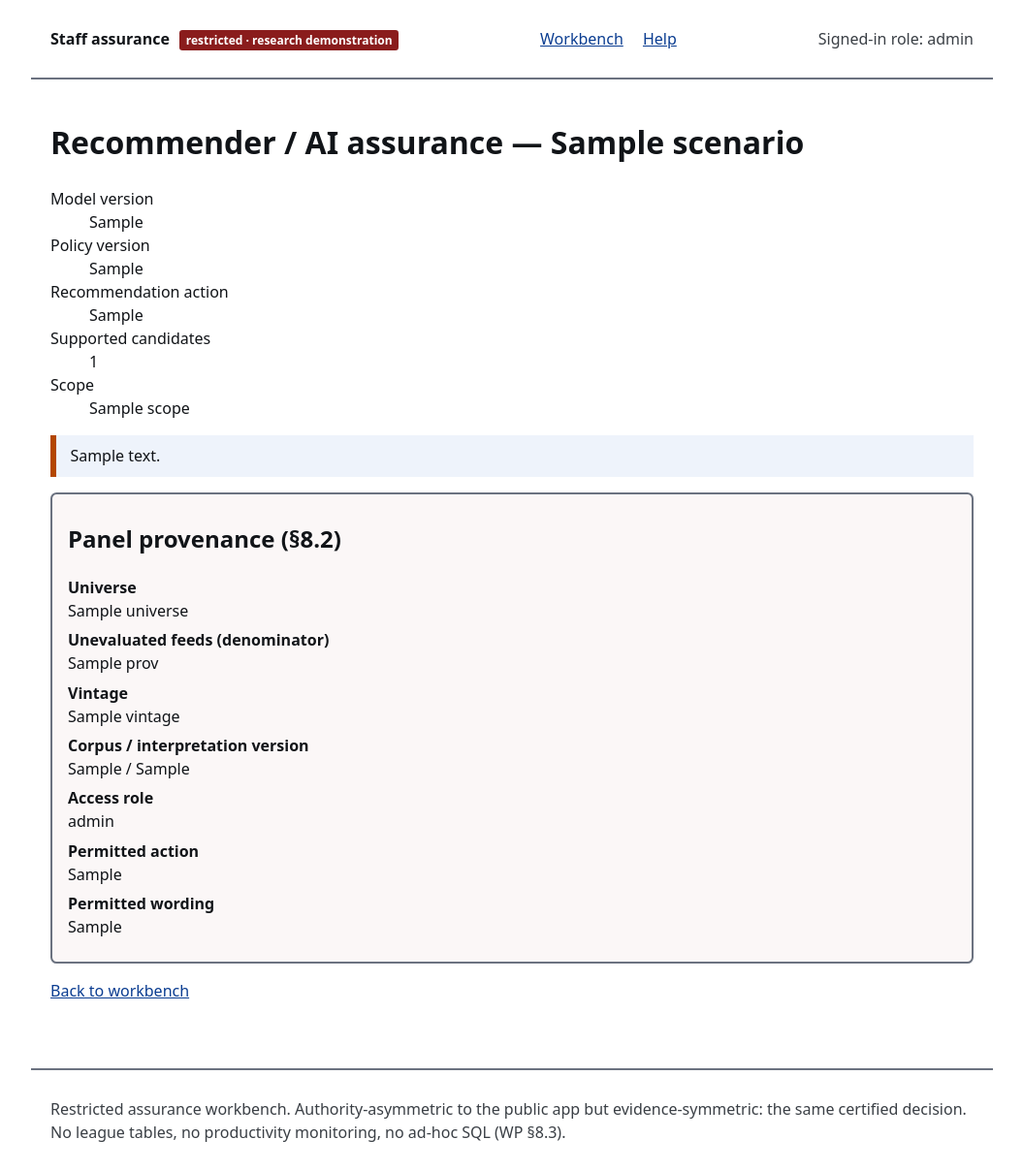
After one commit to michaelsamuel2005/ls-openactive, a FastAPI app: template apps/staff-assurance/server/templates/recommender_assurance.html in a window 1280 px wide. The commit adds this page. Shown: the whole page at 97% size, without its empty margins (112-1167 px from the left). Run offline with FastAPI, Linux system fonts and the light colour scheme; the template is opened without the code that fills it: most values are stand-ins (such as "Sample title", 1, 10 or a date in 2020); parts of the project's set-up code (start-up, migrations or seed data) failed here and were passed over.

Commit message:
Secondary routes: public compare (SSR) + 4 staff workspaces (bounded-scenario, recommender-assurance, equity-audit, release-incident); tests + docs updated

```diff
--- a/apps/public-discovery/server/templates/results.html
+++ b/apps/public-discovery/server/templates/results.html
@@ -39,8 +39,7 @@
 
 <section aria-label="Compare options">
   <h2>Compare</h2>
-  <p class="hint">A side-by-side compare is available as an enhancement. Without it, each option&rsquo;s
-     evidence is shown above and on its detail page.</p>
+  <p class="actions"><a class="button" href="/compare?scenario={{ scenario }}&amp;condition={{ v.condition }}">Compare these options</a></p>
   <div data-enhance="compare" data-scenario="{{ scenario }}"></div>
 </section>
 
--- a/apps/public-discovery/test_slice.py
+++ b/apps/public-discovery/test_slice.py
@@ -41,7 +41,7 @@ LEAK_KEYS = {
 }
 CORE_PAGES = ["/", "/discover?scenario=supported", "/discover?scenario=no_match",
               "/discover?scenario=indeterminate", "/discover?scenario=service_failure",
-              "/result/sess-101?scenario=supported", "/help"]
+              "/result/sess-101?scenario=supported", "/compare?scenario=supported", "/help"]
 
 
 def strip_tags(html):
@@ -95,6 +95,7 @@ def main_run():
         "/discover?scenario=no_match": ["No listed match", "does not mean no activity exists"],
         "/discover?scenario=indeterminate": ["can't tell", "weren't fully checked"],
         "/discover?scenario=service_failure": ["Something went wrong", "stale"],
+        "/compare?scenario=supported": ["sess-101", "sess-102", "not published", "no overall"],
     }
     for path, needles in checks.items():
         html = _html.unescape(client.get(path).text)  # compare semantic text (Jinja escapes ' -> &#39;)
--- a/apps/staff-assurance/server/main.py
+++ b/apps/staff-assurance/server/main.py
@@ -153,6 +153,62 @@ def action_card_perform(request: Request, frm: str, to: str):
     return templates.TemplateResponse(request, "performed.html", ctx)
 
 
+@app.get("/bounded-scenario", response_class=HTMLResponse)
+def bounded_scenario(request: Request, scenario: str = "indeterminate"):
+    role = _role(request)
+    if not role:
+        return _forbidden(request)
+    sc = _pick(scenario)
+    env = render.load_env(sc)
+    return templates.TemplateResponse(request, "bounded_scenario.html", {
+        "role": role, "scenario": sc, "b": render.bounded_scenario(env),
+        "prov": render.provenance(env, "Bounded scenario laboratory", "inspect only",
+                                  "Best/worst-case bounds only; no realised-gain wording."),
+    })
+
+
+@app.get("/recommender-assurance", response_class=HTMLResponse)
+def recommender_assurance(request: Request, scenario: str = "supported"):
+    role = _role(request)
+    if not role:
+        return _forbidden(request)
+    sc = _pick(scenario)
+    env = render.load_env(sc)
+    return templates.TemplateResponse(request, "recommender_assurance.html", {
+        "role": role, "scenario": sc, "r": render.recommender_assurance(env),
+        "prov": render.provenance(env, "Recommender / AI assurance", "inspect only",
+                                  "Model/policy vintage and coverage; rates measured by Fahmi, not asserted."),
+    })
+
+
+@app.get("/equity-audit", response_class=HTMLResponse)
+def equity_audit(request: Request, scenario: str = "indeterminate"):
+    role = _role(request)
+    if not role:
+        return _forbidden(request)
+    sc = _pick(scenario)
+    env = render.load_env(sc)
+    return templates.TemplateResponse(request, "equity_audit.html", {
+        "role": role, "scenario": sc, "e": render.equity_audit(env),
+        "prov": render.provenance(env, "Equity-relevant audit", "inspect only",
+                                  "Contextual (area/scope) not identity; no league tables; bounded wording."),
+    })
+
+
+@app.get("/release-incident", response_class=HTMLResponse)
+def release_incident(request: Request, scenario: str = "supported"):
+    role = _role(request)
+    if not role:
+        return _forbidden(request)
+    sc = _pick(scenario)
+    env = render.load_env(sc)
+    return templates.TemplateResponse(request, "release_incident.html", {
+        "role": role, "scenario": sc, "x": render.release_incident(env),
+        "prov": render.provenance(env, "Release / incident control", "inspect only",
+                                  "Maturity state and controls; the authority records the decision."),
+    })
+
+
 @app.get("/help", response_class=HTMLResponse)
 def help_page(request: Request):
     # Help/guidance carries no evidence, so it is available without a role (consistent help, 3.2.6).
--- a/apps/staff-assurance/server/render.py
+++ b/apps/staff-assurance/server/render.py
@@ -109,3 +109,55 @@ def provenance(env, panel, permitted_action, permitted_wording):
             "interpretation_version": v.get("interpretation_version"),
             "access_role": "staff", "permitted_action": permitted_action,
             "permitted_wording": permitted_wording}
+
+
+def bounded_scenario(env):
+    """Bounded-scenario lab (WP §8.1): best/worst-case bounds only, no realised-gain wording."""
+    d = _decision(_project(env, "staff"))
+    flippable = [w for w in d.get("why_not", []) if w.get("blocking_state") in ("U", "B")]
+    supported = sum(1 for c in d.get("candidates", []) if c.get("pool") == "supported")
+    return {
+        "hypothesis": "If the unknown or conflicting fields were resolved favourably",
+        "unknown_or_conflict": [w.get("predicate_id") for w in flippable],
+        "lower_bound": supported,
+        "upper_bound": supported + len(flippable),
+        "note": "Best/worst-case bounds only — missing values are unknown, so this is not a realised gain.",
+    }
+
+
+def recommender_assurance(env):
+    """Recommender/AI assurance (WP §8.1): within the frozen risk/coverage envelope."""
+    d = _decision(_project(env, "staff"))
+    v = d.get("versions", {})
+    return {
+        "model_version": v.get("model_version"), "policy_version": v.get("policy_version"),
+        "recommendation_action": d.get("recommendation_action"),
+        "abstained": d.get("recommendation_action") == "model_abstained",
+        "supported_count": sum(1 for c in d.get("candidates", []) if c.get("pool") == "supported"),
+        "scope": d.get("scope_qualifier"),
+        "note": "False-assurance and coverage rates are measured in Fahmi's evaluation, not asserted here.",
+    }
+
+
+def equity_audit(env):
+    """Equity-relevant audit (WP §8.1/§8.3): contextual, never identity; no league tables."""
+    s = _project(env, "staff")
+    d = _decision(s)
+    return {
+        "coarsened_origin": (s.get("header") or {}).get("coarsened_origin"),
+        "scope": d.get("scope_qualifier"),
+        "unevaluated_feeds": (d.get("coverage_qualifier") or {}).get("unevaluated_feeds"),
+        "note": "Contextual measures only (area/scope) — never identity; no borough or publisher league tables; bounded wording.",
+    }
+
+
+def release_incident(env):
+    """Release / incident control (WP §8.1/§12.9/§12.10)."""
+    h = _project(env, "staff").get("header") or {}
+    return {
+        "maturity": h.get("release_maturity_class"),
+        "safety_gate_state": h.get("safety_gate_state"),
+        "kill_switch": "available (stub — Wesley implements)",
+        "rollback": "available (stub — Wesley implements)",
+        "note": "An authorised person — not Clarence — records the maturity / residual-risk decision (WP §12.9).",
+    }
--- /dev/null
+++ b/apps/staff-assurance/server/templates/recommender_assurance.html
@@ -0,0 +1,15 @@
+{% extends "base.html" %}
+{% block title %}Recommender / AI assurance{% endblock %}
+{% block content %}
+<h1>Recommender / AI assurance &mdash; {{ scenario }}</h1>
+<dl>
+  <dt>Model version</dt><dd>{{ r.model_version }}</dd>
+  <dt>Policy version</dt><dd>{{ r.policy_version }}</dd>
+  <dt>Recommendation action</dt><dd>{{ r.recommendation_action }}{% if r.abstained %} (model abstained){% endif %}</dd>
+  <dt>Supported candidates</dt><dd>{{ r.supported_count }}</dd>
+  <dt>Scope</dt><dd>{{ r.scope }}</dd>
+</dl>
+<p class="notice" role="note">{{ r.note }}</p>
+{% include "_provenance.html" %}
+<p><a href="/">Back to workbench</a></p>
+{% endblock %}
--- a/apps/staff-assurance/server/templates/workbench.html
+++ b/apps/staff-assurance/server/templates/workbench.html
@@ -12,6 +12,10 @@
   <li><a href="/failure-chain?scenario=indeterminate">Failure-chain explorer</a> &mdash; where an outcome became limited</li>
   <li><a href="/collection-health?scenario=indeterminate">Collection / vintage health</a> &mdash; denominators and freshness</li>
   <li><a href="/action-card?state=drafted">Action-card workflow</a> &mdash; governed next steps</li>
+  <li><a href="/bounded-scenario?scenario=indeterminate">Bounded scenario laboratory</a> &mdash; best/worst-case bounds</li>
+  <li><a href="/recommender-assurance?scenario=supported">Recommender / AI assurance</a> &mdash; within the frozen envelope</li>
+  <li><a href="/equity-audit?scenario=indeterminate">Equity-relevant audit</a> &mdash; contextual, not identity</li>
+  <li><a href="/release-incident?scenario=supported">Release / incident control</a> &mdash; maturity and controls</li>
 </ul>
 
 <h2>Scenarios</h2>
```
Also changed, not shown: apps/public-discovery/server/main.py (+11 -0 lines), apps/public-discovery/server/render.py (+19 -0 lines), apps/public-discovery/server/templates/compare.html (added, +29 -0 lines), apps/staff-assurance/server/templates/bounded_scenario.html (added, +14 -0 lines), apps/staff-assurance/server/templates/equity_audit.html (added, +13 -0 lines), apps/staff-assurance/server/templates/release_incident.html (added, +14 -0 lines), apps/staff-assurance/test_staff.py (+15 -1 lines), docs/applications/public-information-architecture.md (+1 -1 lines), docs/applications/staff-information-architecture.md (+4 -4 lines).
